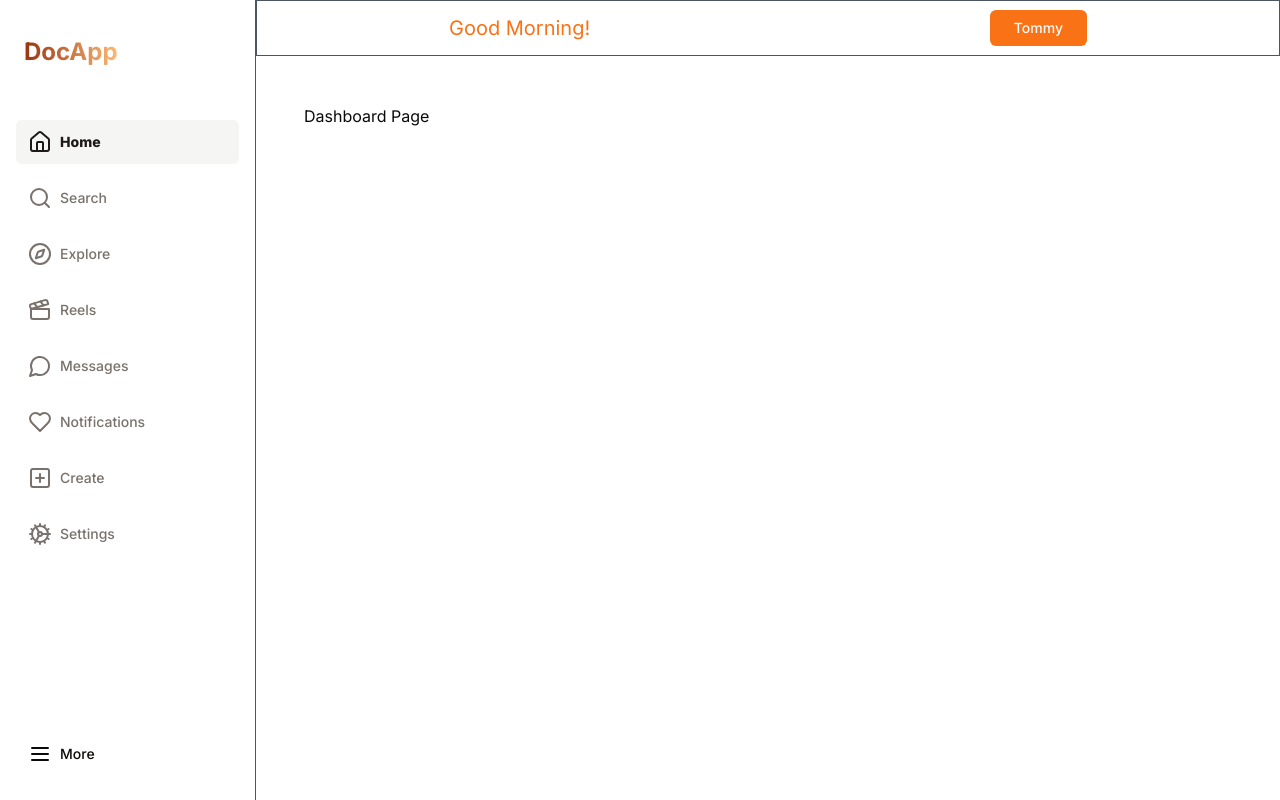
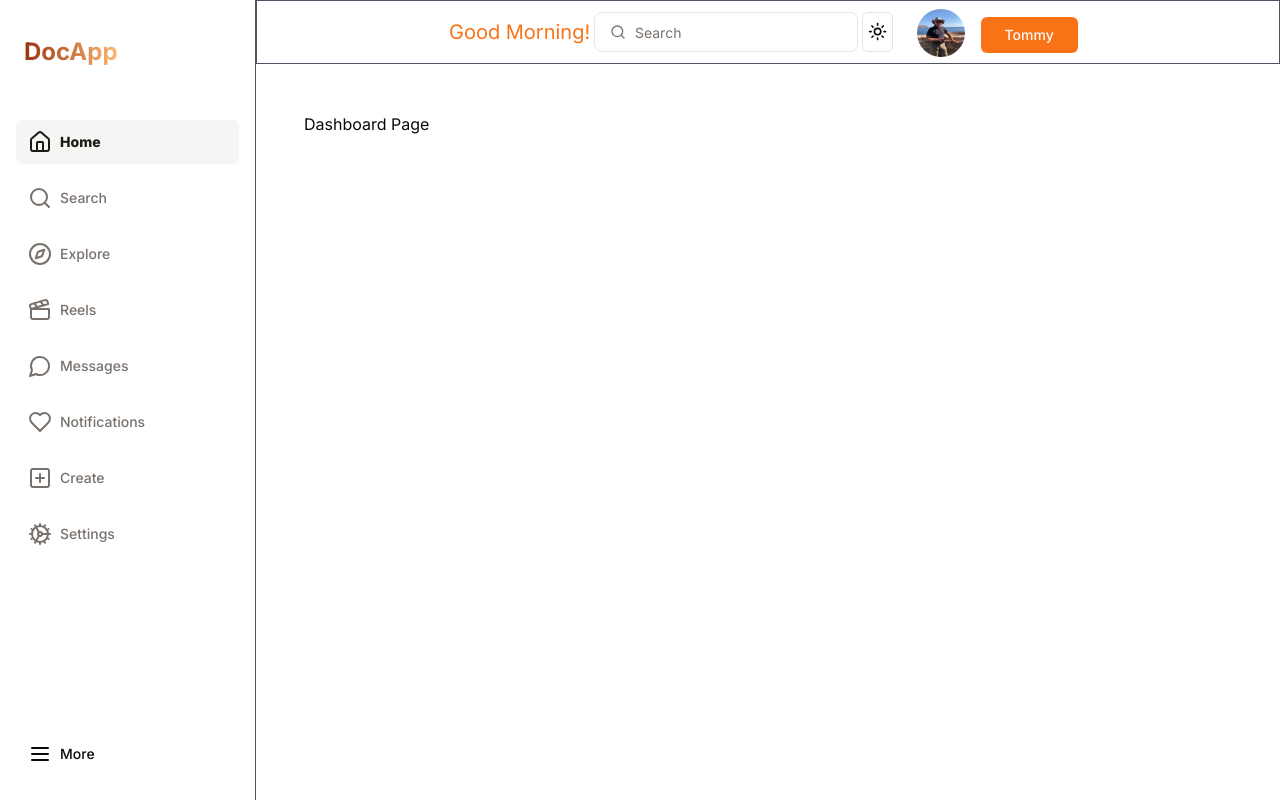
Before and after one commit to NeilRow56/doc_app_2024, a Next.js app: page /dashboard in a window 1280 px wide. Built offline with nearby package versions, Linux system fonts and the light colour scheme.

Commit message:
Updated dashboard navbar

```diff
--- a/src/components/dashboard-layout/DashboardNavbar.tsx
+++ b/src/components/dashboard-layout/DashboardNavbar.tsx
@@ -1,5 +1,20 @@
+'use client'
+
 import { Button } from '../ui/button'
 import Link from 'next/link'
+import {
+  DropdownMenu,
+  DropdownMenuContent,
+  DropdownMenuItem,
+  DropdownMenuLabel,
+  DropdownMenuSeparator,
+  DropdownMenuTrigger,
+} from '@/components/ui/dropdown-menu'
+import { Avatar, AvatarFallback, AvatarImage } from '@/components/ui/avatar'
+
+import { Search } from 'lucide-react'
+import { Input } from '../ui/input'
+import { ThemeToggle } from './ThemeToggle'
 
 function DashboardNavbar() {
   // Holding userId ready for auth
@@ -15,21 +30,63 @@ function DashboardNavbar() {
   else if (hrs >= 17 && hrs <= 24) greet = 'Good Evening!'
 
   return (
-    <div className="flex h-14 w-full items-center border border-gray-600  bg-white  px-2 dark:bg-neutral-950 md:px-12  lg:px-48">
-      <div className="justify-cstart flex flex-1">
+    <div className="flex h-16 w-full items-center justify-between  border  border-gray-600  bg-white px-2 dark:bg-neutral-950  md:px-12 lg:px-48">
+      <div className="">
         <div>
           <p className="text-xl text-primary">{greet}</p>
         </div>
       </div>
-      <div className=" flex  gap-6">
+      <div className="relative hidden sm:block ">
+        <Search className="absolute left-4 top-3 h-4 w-4 text-muted-foreground" />
+        <Input
+          placeholder="Search"
+          name="search"
+          className="primary/40 rounded-lg pl-10 dark:border-gray-300"
+        />
+      </div>
+      <div className=" flex items-center justify-center  gap-6">
+        <ThemeToggle />
         {userId ? (
-          <Button asChild size="sm" className="px-6  ">
-            <Link href="/sign-in">{userId}</Link>
-          </Button>
+          <div className="flex w-full">
+            <div className=" space-x-2">
+              <DropdownMenu>
+                <DropdownMenuTrigger className=" text-primary">
+                  <Avatar className="mt-2 h-12 w-12">
+                    <AvatarImage src="/profile.jpg" />
+                    <AvatarFallback>DR</AvatarFallback>
+                  </Avatar>
+                </DropdownMenuTrigger>
+                <DropdownMenuContent>
+                  <DropdownMenuLabel>
+                    <Avatar className="h-12 w-12 ">
+                      <AvatarImage src="/profile.jpg" />
+                      <AvatarFallback>DR</AvatarFallback>
+                    </Avatar>
+                  </DropdownMenuLabel>
+                  <DropdownMenuSeparator />
+                  <DropdownMenuItem>
+                    <Link href="/hotel/new">New</Link>
+                  </DropdownMenuItem>
+                  <DropdownMenuItem>
+                    <Link href="/edgestore">edgestore</Link>
+                  </DropdownMenuItem>
+                  <DropdownMenuItem>Team</DropdownMenuItem>
+                  <DropdownMenuItem>Subscription</DropdownMenuItem>
+                </DropdownMenuContent>
+              </DropdownMenu>
+            </div>
+            <div className="pt-4">
+              <Button asChild size="sm" className="ml-4  px-6 ">
+                <Link href="/sign-in">{userId}</Link>
+              </Button>
+            </div>
+          </div>
         ) : (
-          <Button asChild size="sm" className="px-6  ">
-            <Link href="/sign-in">Login</Link>
-          </Button>
+          <div>
+            <Button asChild size="sm" className="px-6  ">
+              <Link href="/sign-in">Login</Link>
+            </Button>
+          </div>
         )}
       </div>
     </div>
```
Also changed, not shown: src/components/dashboard-layout/SearchInput.tsx (added).
